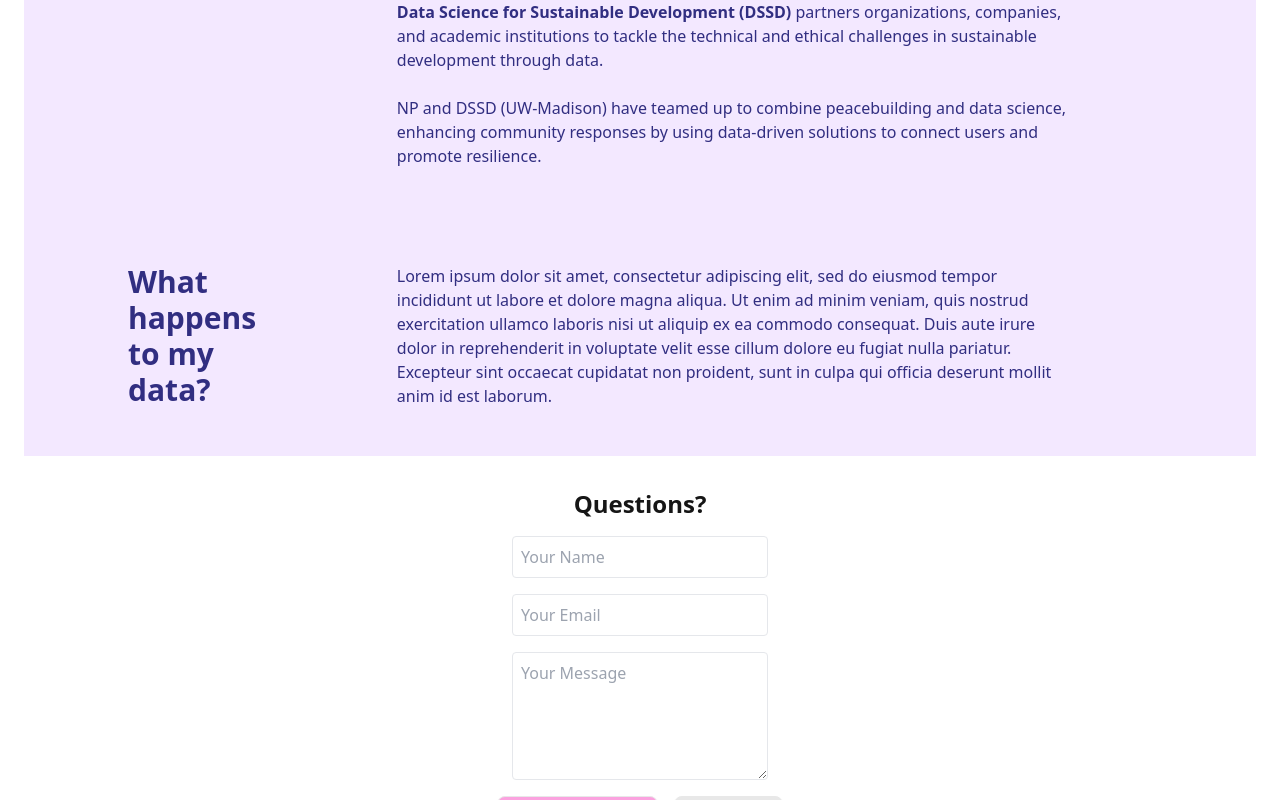
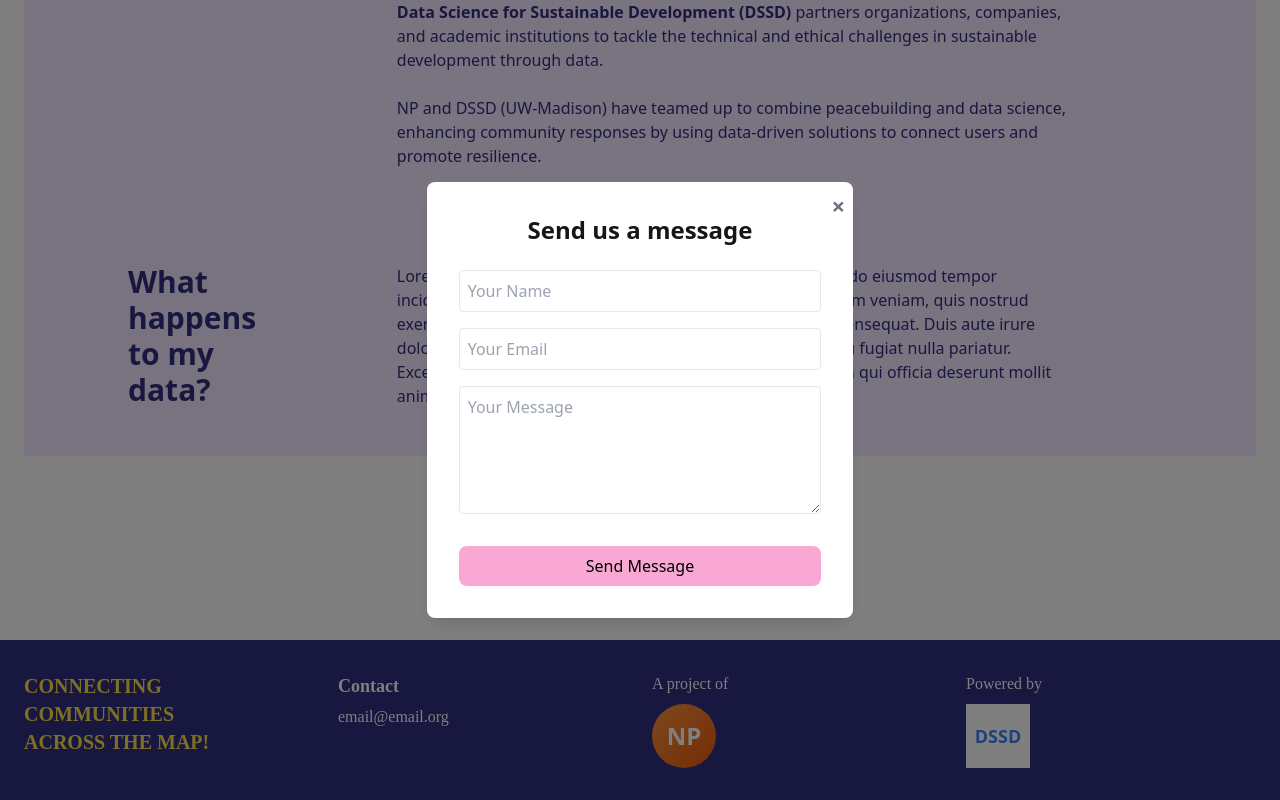
Before and after one commit to cornershopcreative/Nonviolent-Peaceforce, a React (Vite) app in the folder frontend/: page /about in a window 1280 px wide. Both pictures are taken after a click on the button "Contact Us". Shown: the part 964-1764 px from the top of the page. Built offline with nearby package versions, Linux system fonts and the light colour scheme.

Commit message:
turn contact us form to modal

```diff
--- a/frontend/src/pages/About.jsx
+++ b/frontend/src/pages/About.jsx
@@ -1,34 +1,39 @@
-import React, {useState} from "react";
+import React, { useState } from "react";
 import emailjs from "@emailjs/browser";
 
 const About = () => {
-  const [formData, setFormData] = useState({ name: "", email: "", message: "" });
+  const [formData, setFormData] = useState({
+    name: "",
+    email: "",
+    message: "",
+  });
   const [showForm, setShowForm] = useState(false);
   const [successMsg, setSuccessMsg] = useState("");
   const sendEmail = (e) => {
     e.preventDefault();
-    emailjs.send(
-      "",     //  EmailJS service ID
-      "",    // template ID
+    emailjs
+      .send(
+        "", //  EmailJS service ID
+        "", // template ID
         formData,
-      ""      // EmailJS public key
+        "" // EmailJS public key
       )
-    .then((result) => {
+      .then(
+        (result) => {
           console.log("Email successfully sent:", result.text);
           setSuccessMsg("✅ Message successfully sent!");
           setFormData({ name: "", email: "", message: "" });
           setShowForm(false);
           setTimeout(() => setSuccessMsg(""), 3000); // Auto-hide success message after 3s
-
-    }, (error) => {
+        },
+        (error) => {
           console.log(error.text);
           alert("Failed to send message.");
-    });
+        }
+      );
   };
 
   return (
-
-
     <div>
       <div className="flex flex-col min-h-screen bg-purple-100">
         {/* Main Content Section */}
@@ -139,8 +144,8 @@ const [successMsg, setSuccessMsg] = useState("");
           </div>
         )}
 
-        {/* Button or Form */}
-        {!successMsg && !showForm && (
+        {/* Contact Us Button */}
+        {!successMsg && (
           <button
             className="px-8 py-4 rounded-lg btn text-black font-medium"
             style={{ backgroundColor: "#fba2df" }}
@@ -150,48 +155,61 @@ const [successMsg, setSuccessMsg] = useState("");
           </button>
         )}
 
-        {!successMsg && showForm && (
-          <form onSubmit={sendEmail} className="flex flex-col gap-4 items-center">
+        {/* Modal */}
+        {showForm && (
+          <div className="fixed inset-0 flex items-center justify-center z-50 bg-black bg-opacity-50">
+            <div className="bg-white p-8 rounded-lg shadow-lg w-11/12 md:w-1/3 relative">
+              {/* Close Button */}
+              <button
+                className="absolute top-2 right-2 text-gray-500 hover:text-black text-2xl font-bold"
+                onClick={() => setShowForm(false)}
+              >
+                &times;
+              </button>
+
+              <h2 className="text-2xl font-semibold text-center mb-6">
+                Send us a message
+              </h2>
+
+              <form onSubmit={sendEmail} className="flex flex-col gap-4">
                 <input
                   type="text"
                   placeholder="Your Name"
-              className="border p-2 rounded w-64"
+                  className="border p-2 rounded w-full"
                   value={formData.name}
-              onChange={(e) => setFormData({ ...formData, name: e.target.value })}
+                  onChange={(e) =>
+                    setFormData({ ...formData, name: e.target.value })
+                  }
                   required
                 />
                 <input
                   type="email"
                   placeholder="Your Email"
-              className="border p-2 rounded w-64"
+                  className="border p-2 rounded w-full"
                   value={formData.email}
-              onChange={(e) => setFormData({ ...formData, email: e.target.value })}
+                  onChange={(e) =>
+                    setFormData({ ...formData, email: e.target.value })
+                  }
                   required
                 />
                 <textarea
                   placeholder="Your Message"
-              className="border p-2 rounded w-64 h-32"
+                  className="border p-2 rounded w-full h-32"
                   value={formData.message}
-              onChange={(e) => setFormData({ ...formData, message: e.target.value })}
+                  onChange={(e) =>
+                    setFormData({ ...formData, message: e.target.value })
+                  }
                   required
                 />
-            <div className="flex gap-4">
                 <button
                   type="submit"
-                className="px-8 py-2 rounded-lg btn text-black font-medium"
-                style={{ backgroundColor: "#fba2df" }}
+                  className="mt-4 bg-pink-300 hover:bg-pink-400 text-black font-medium py-2 rounded-lg"
                 >
                   Send Message
                 </button>
-              <button
-                type="button"
-                className="px-8 py-2 rounded-lg btn text-black font-medium border"
-                onClick={() => setShowForm(false)}
-              >
-                Cancel
-              </button>
+              </form>
             </div>
-          </form>
+          </div>
         )}
       </div>
     </div>
```
Lines whose indentation alone changed are shown as unchanged.
